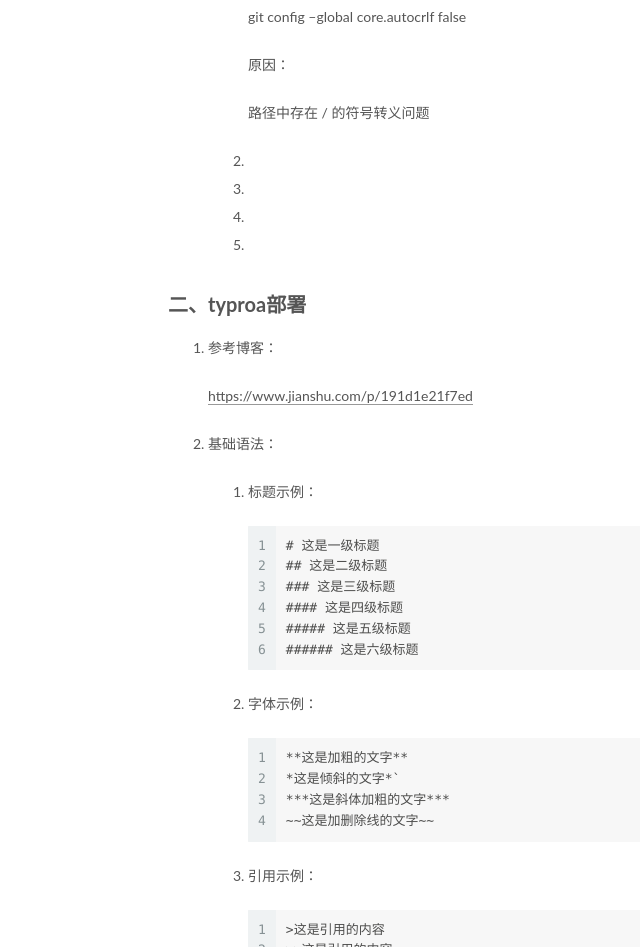
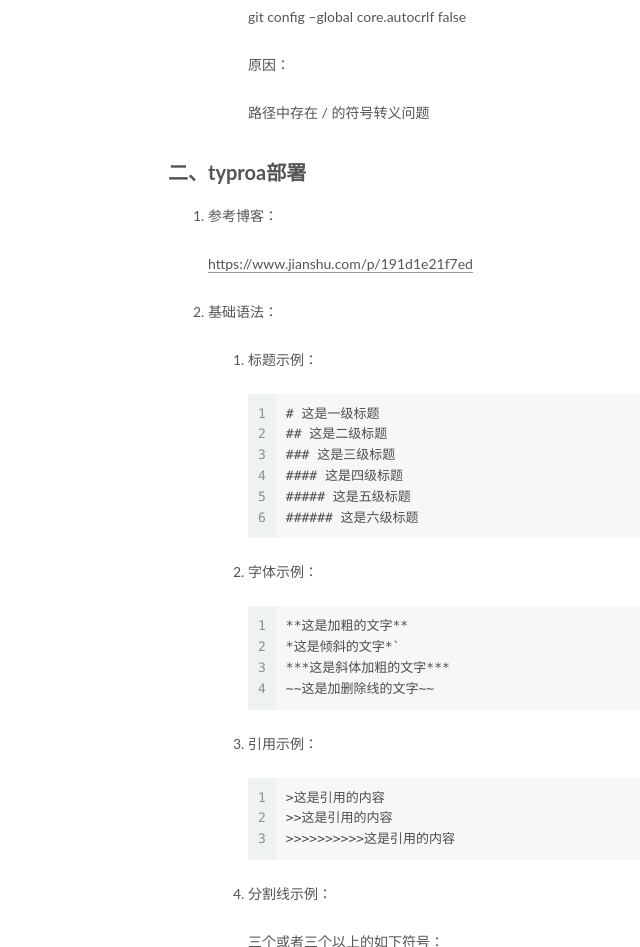
Before and after one commit to dalivd/dalivd.github.io, a plain HTML site: page index.html in a window 1280 px wide. Shown: the part 928-1875 px from the top of the page, without its empty margins (122-762 px from the left). Drawn offline with Linux system fonts and the light colour scheme.

Commit message:
Site updated: 2018-07-17 17:31:45

```diff
--- a/index.html
+++ b/index.html
@@ -320,10 +320,6 @@
 <p>原因：</p>
 <p>路径中存在 / 的符号转义问题</p>
 </li>
-<li></li>
-<li></li>
-<li></li>
-<li></li>
 </ol>
 </li>
 </ol>
```
Also changed, not shown: 2018/07/17/github-hexo-typroa部署/index.html (+1 -5 lines).
